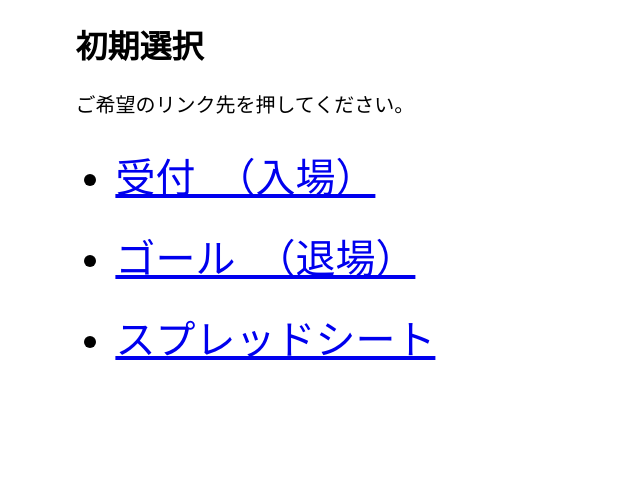
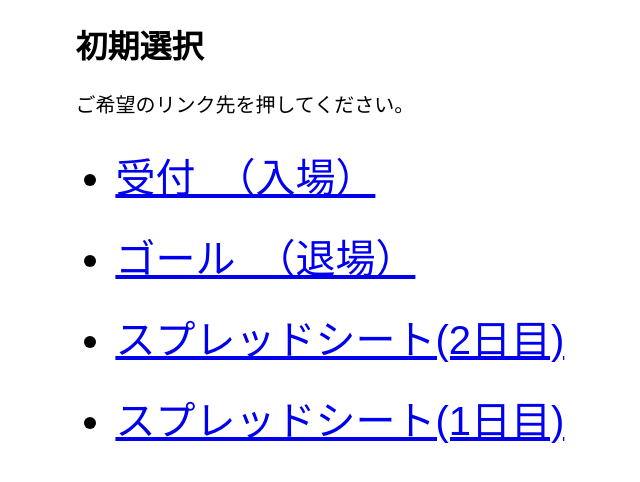
Before and after one commit to TenP-926/tenp-926.github.io, a plain HTML site: page init.html in a window 1280 px wide. Shown: the whole page, without its empty margins (155-795 px from the left). Drawn offline with Linux system fonts and the light colour scheme.

Commit message:
Update init.html

```diff
--- a/init.html
+++ b/init.html
@@ -35,9 +35,9 @@
     <p>ご希望のリンク先を押してください。</p>
     <ul>
       <li><a href="https://tenp-926.github.io/enter.html" target="_blank">受付　（入場）</a></li>
-      <li><a href="https://script.google.com/macros/s/AKfycbxKoXCq_lUXx8iZ_G-SQkYj0yZetVmFxGj8aglLtHJG5f1WqgiQqenjs6oq5ad7uZBp5A/exec" target="_blank">ゴール　（退場）</a></li>
-      <li><a href="https://docs.google.com/spreadsheets/d/10hvr2CWKgE5yNrK7ts5fRNeBf8bqK8Mo-277KQOLmW0/edit?usp=sharing" target="_blank">スプレッドシート</a></li>
-
+      <li><a href="https://script.google.com/macros/s/AKfycbyjA9NCkfMdb7oK4DTWVsIczbYSJjO5ngCWcrLkcahLYKDXp8zY9INkIoMZtCb5D8it/exec" target="_blank">ゴール　（退場）</a></li>
+      <li><a href="https://docs.google.com/spreadsheets/d/1QcUxCCA7vzh52f10OFikV_93qdUCqvlm9XDTE9nhZls/edit?usp=sharing" target="_blank">スプレッドシート(2日目)</a></li>
+      <li><a href="https://docs.google.com/spreadsheets/d/10hvr2CWKgE5yNrK7ts5fRNeBf8bqK8Mo-277KQOLmW0/edit?usp=sharing" target="_blank">スプレッドシート(1日目)</a></li>
     </ul>
   </body>
 
```
